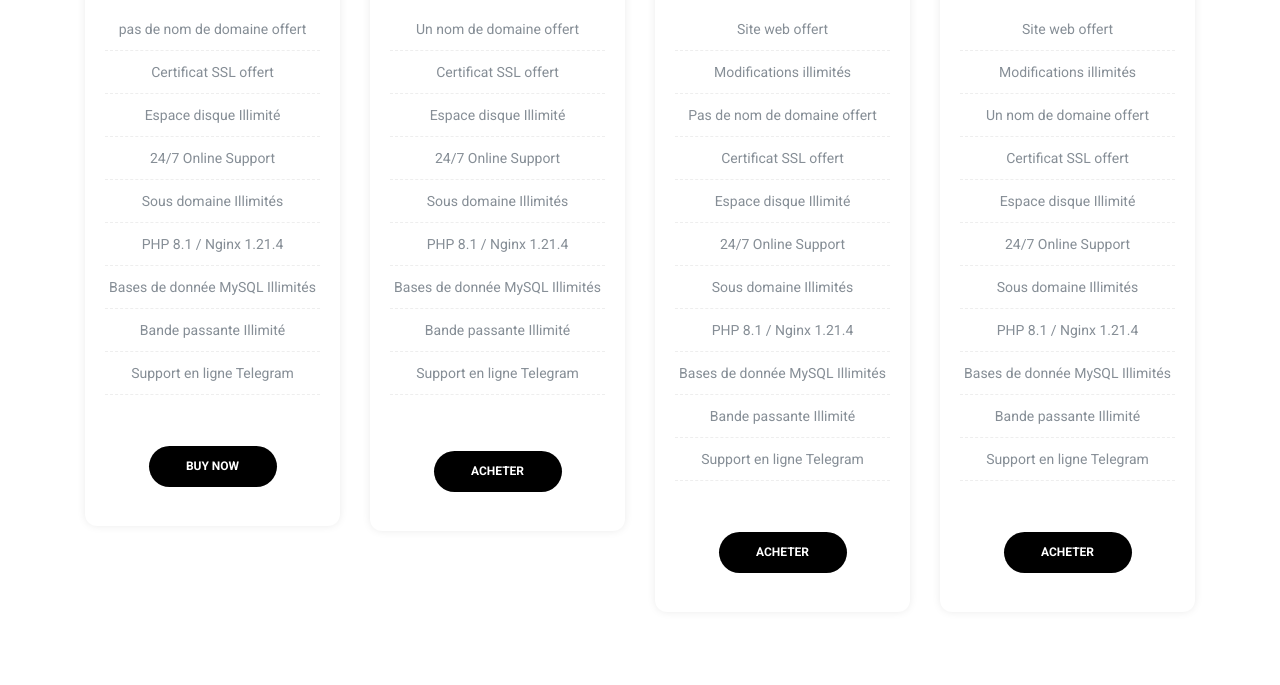
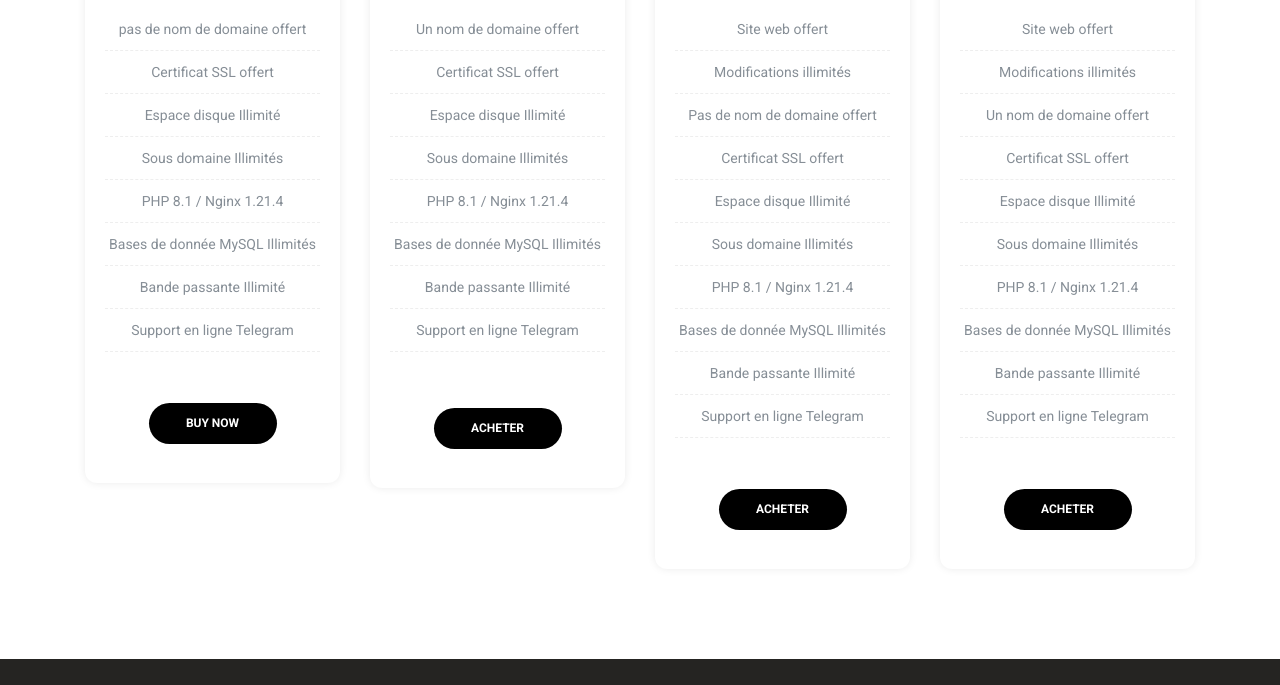
Before and after one commit to CyberHostFrance/website, a plain HTML site: page index.html in a window 1280 px wide. Shown: the part 2360-3045 px from the top of the page. Drawn offline with Linux system fonts and the light colour scheme.

Commit message:
Update index.html

```diff
--- a/index.html
+++ b/index.html
@@ -1,4 +1,3 @@
-
 <!DOCTYPE html>
 <html lang="fr">
   <head>
@@ -133,7 +132,6 @@
               <li class="pt-3"> pas de nom de domaine offert</li>
               <li>Certificat SSL offert</li>
               <li>Espace disque Illimité</li>
-              <li>24/7 Online Support</li>
               <li>Sous domaine Illimités</li>
               <li>PHP 8.1 / Nginx 1.21.4</li>
               <li>Bases de donnée MySQL Illimités</li>
@@ -155,7 +153,6 @@
               <li class="pt-3"> Un nom de domaine offert</li>
               <li>Certificat SSL offert</li>
               <li>Espace disque Illimité</li>
-              <li>24/7 Online Support</li>
               <li>Sous domaine Illimités</li>
               <li>PHP 8.1 / Nginx 1.21.4</li>
               <li>Bases de donnée MySQL Illimités</li>
@@ -179,7 +176,6 @@
               <li>Pas de nom de domaine offert</li>
               <li>Certificat SSL offert</li>
               <li>Espace disque Illimité</li>
-              <li>24/7 Online Support</li>
               <li>Sous domaine Illimités</li>
               <li>PHP 8.1 / Nginx 1.21.4</li>
               <li>Bases de donnée MySQL Illimités</li>
@@ -203,7 +199,6 @@
               <li>Un nom de domaine offert</li>
               <li>Certificat SSL offert</li>
               <li>Espace disque Illimité</li>
-              <li>24/7 Online Support</li>
               <li>Sous domaine Illimités</li>
               <li>PHP 8.1 / Nginx 1.21.4</li>
               <li>Bases de donnée MySQL Illimités</li>
```
